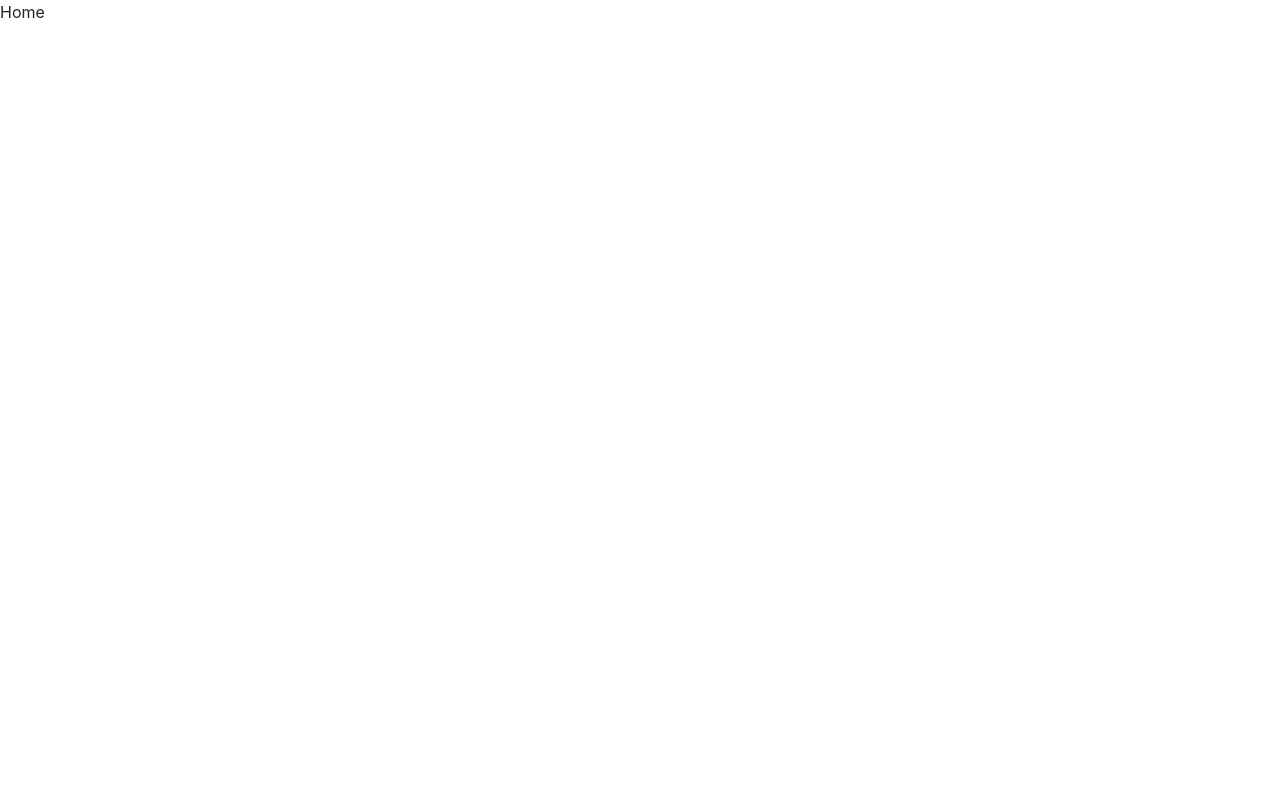
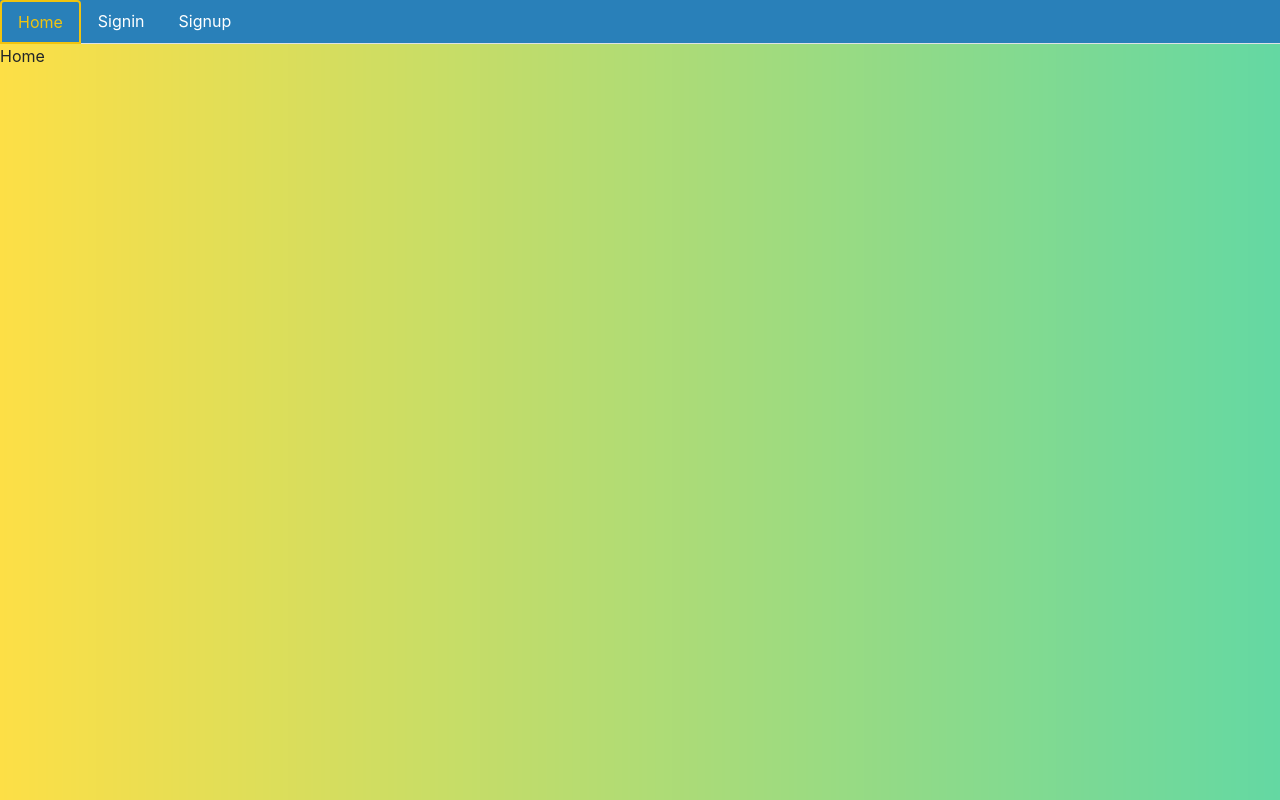
Before and after one commit to onurkayhann/bjj-camp-frontend, a React (Create React App) app in the folder bjj-camp-frontend/: page / in a window 1280 px wide. Built offline with nearby package versions, Linux system fonts and the light colour scheme.

Commit message:
add menu and css

```diff
--- a/bjj-camp-frontend/src/Routes.js
+++ b/bjj-camp-frontend/src/Routes.js
@@ -3,10 +3,13 @@ import { BrowserRouter, Switch, Route } from 'react-router-dom';
 import Signup from './user/Signup';
 import Signin from './user/Signin';
 import Home from './core/Home';
+import Menu from './core/Menu';
+import './Routes.css';
 
 const Routes = () => {
   return (
     <BrowserRouter>
+      <Menu />
       <Switch>
         <Route path='/' exact component={Home} />
         <Route path='/signin' exact component={Signin} />
```
